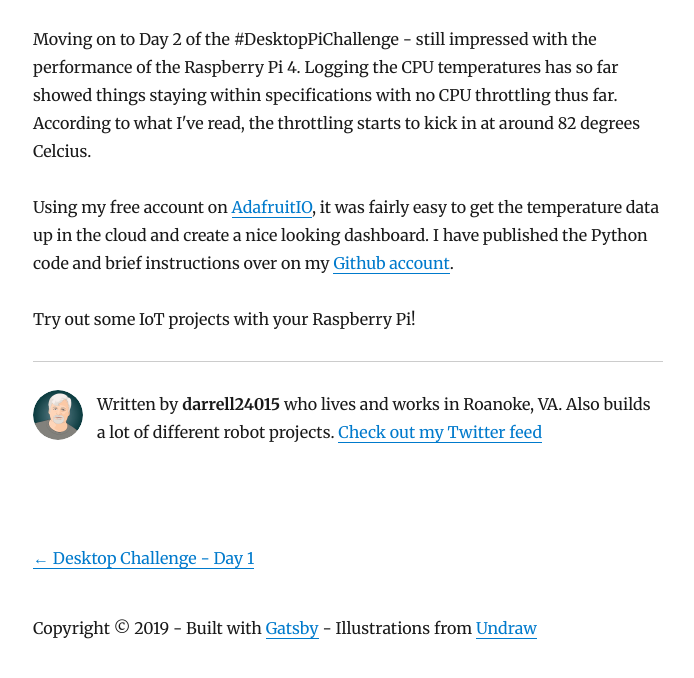
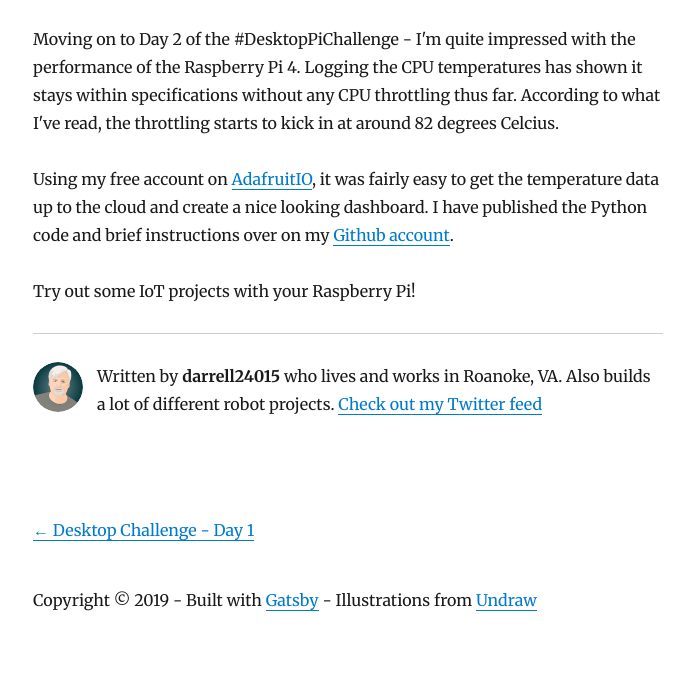
Before and after one commit to darrell24015/yatb, a Gatsby site: page /adafruitio/ in a window 1280 px wide. Shown: the part 198-876 px from the top of the page, without its empty margins (292-986 px from the left). After the commit the page ends 854 px from the top, so only its background shows below. Built offline with nearby package versions, Linux system fonts and the light colour scheme; Gatsby itself is replaced by a stand-in of ours; some packages are replaced by stand-ins of ours.

Commit message:
Edited text

```diff
--- a/content/blog/adafruitio/index.md
+++ b/content/blog/adafruitio/index.md
@@ -3,8 +3,8 @@ title: Using AdafruitIO
 date: "2019-07-10T05:50:37.121Z"
 ---
 
-Moving on to Day 2 of the \#DesktopPiChallenge - still impressed with the performance of the Raspberry Pi 4. Logging the CPU temperatures has so far showed things staying within specifications with no CPU throttling thus far. According to what I've read, the throttling starts to kick in at around 82 degrees Celcius.
+Moving on to Day 2 of the \#DesktopPiChallenge - I'm quite impressed with the performance of the Raspberry Pi 4. Logging the CPU temperatures has shown it stays within specifications without any CPU throttling thus far. According to what I've read, the throttling starts to kick in at around 82 degrees Celcius.
 
-Using my free account on [AdafruitIO](https://mail.google.com/mail/u/0/#inbox), it was fairly easy to get the temperature data up in the cloud and create a nice looking dashboard. I have published the Python code and brief instructions over on my [Github account](https://github.com/darrell24015/tempmon).
+Using my free account on [AdafruitIO](https://mail.google.com/mail/u/0/#inbox), it was fairly easy to get the temperature data up to the cloud and create a nice looking dashboard. I have published the Python code and brief instructions over on my [Github account](https://github.com/darrell24015/tempmon).
 
 Try out some IoT projects with your Raspberry Pi!
```
